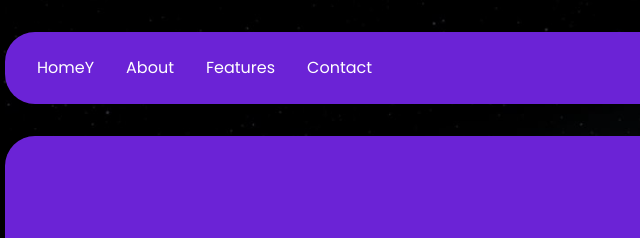
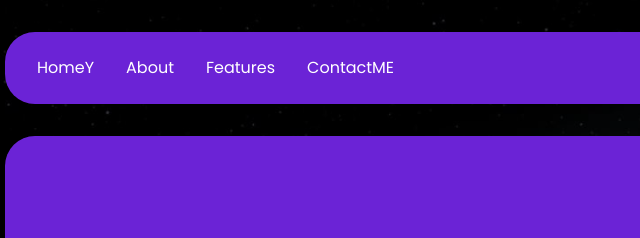
Before and after one commit to um-xair/quiz-razin, a plain HTML site: page index.html in a window 1280 px wide. Shown: the top 238 px of the page, 123-763 px from the left. Drawn offline with nearby package versions, Linux system fonts and the light colour scheme.

Commit message:
8-11-2024

```diff
--- a/index.html
+++ b/index.html
@@ -74,7 +74,7 @@
             <a href="#" class="hover:text-gray-300">HomeY</a>
             <a href="#" class="hover:text-gray-300">About</a>
             <a href="#" class="hover:text-gray-300">Features</a>
-            <a href="#" class="hover:text-gray-300">Contact</a>
+            <a href="#" class="hover:text-gray-300">ContactME</a>
         </div>
 
         <!-- Right Section: Sign Up Button -->
```
